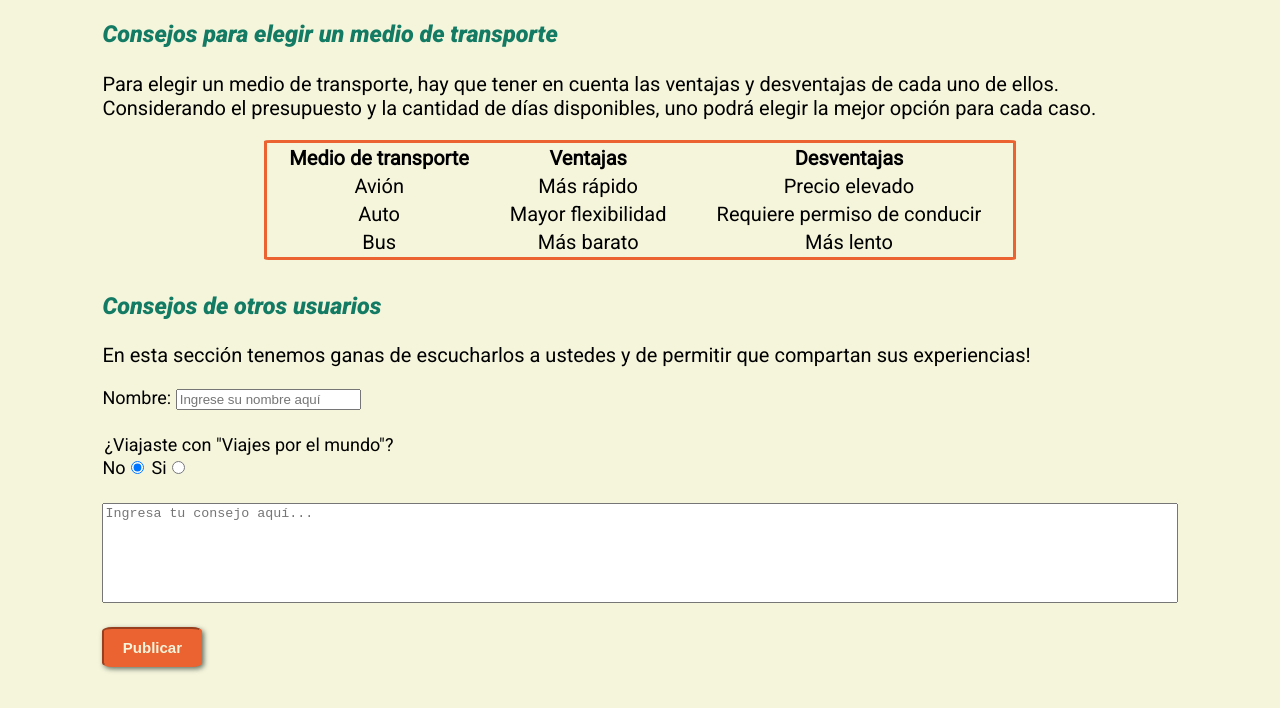
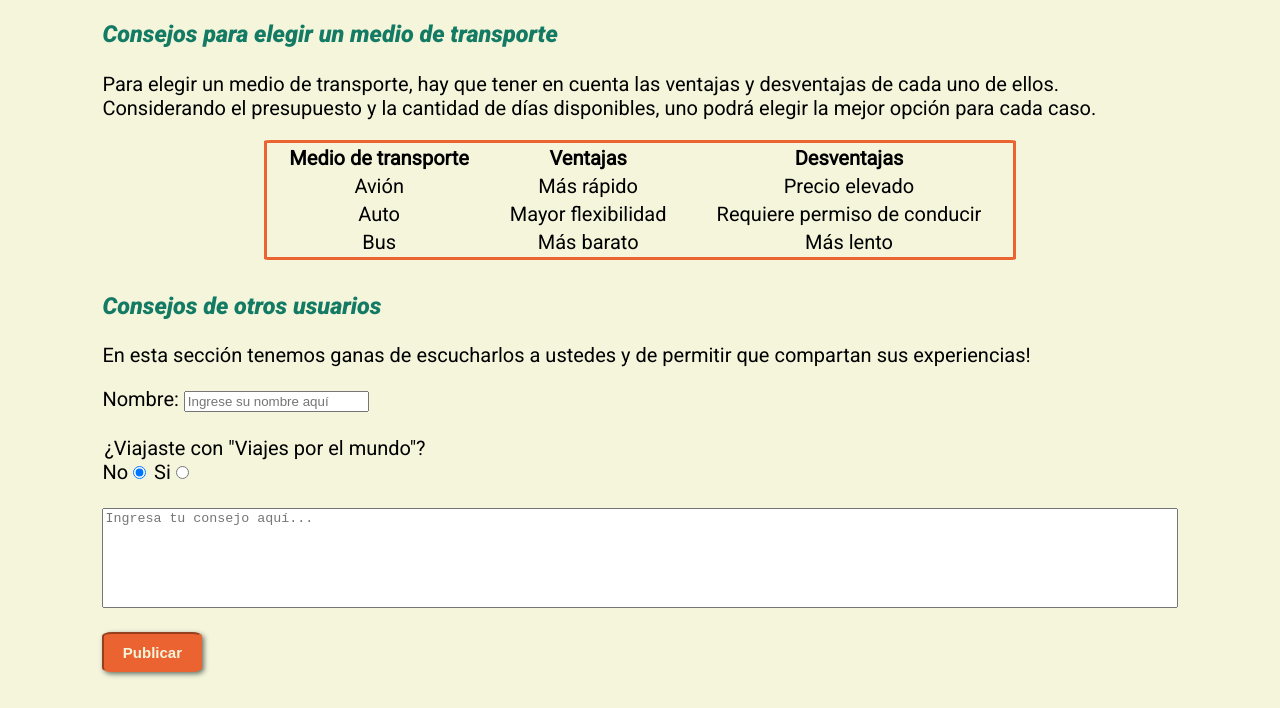
Before and after one commit to MartinaLazz/Pagina-deviajes, a plain HTML site: page consejos.html in a window 1280 px wide. Shown: the part 559-1267 px from the top of the page. Drawn offline with nearby package versions, Linux system fonts and the light colour scheme.

Commit message:
Update consejos.html

```diff
--- a/consejos.html
+++ b/consejos.html
@@ -73,11 +73,11 @@
             <p>En esta sección tenemos ganas de escucharlos a ustedes y de permitir que compartan sus experiencias!</p>
 
             <form id="consejosusuarios">
-                <label class="consejoslabel">Nombre: <input type="text" name="nombreconsejos" id="nombreconsejos" value="" v-model="nombre" placeholder="Ingrese su nombre aquí" required></label><br>
+                <label>Nombre: <input type="text" name="nombreconsejos" id="nombreconsejos" value="" v-model="nombre" placeholder="Ingrese su nombre aquí" required></label><br>
                 <div class="opinion">
-                    <legend class="consejoslabel">¿Viajaste con "Viajes por el mundo"?</legend>
-                    <label class="consejoslabel">No<input type="radio" name="viaje" value="No" v-model="seleccionado" required></label>
-                    <label class="consejoslabel">Si<input type="radio" name="viaje" value="Si" v-model="seleccionado" required></label><br><br>
+                    <legend>¿Viajaste con "Viajes por el mundo"?</legend>
+                    <label>No<input type="radio" name="viaje" value="No" v-model="seleccionado" required></label>
+                    <label>Si<input type="radio" name="viaje" value="Si" v-model="seleccionado" required></label><br><br>
 
                     <div v-html="contenidohtml"></div>
                 </div>
```
